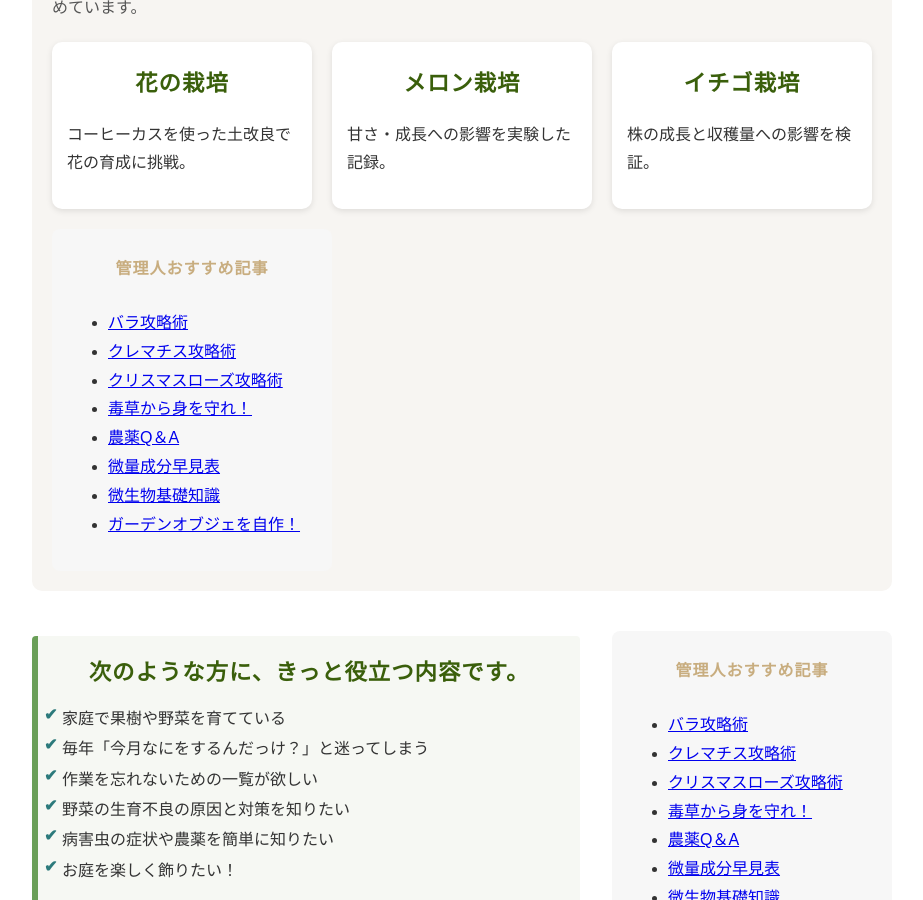
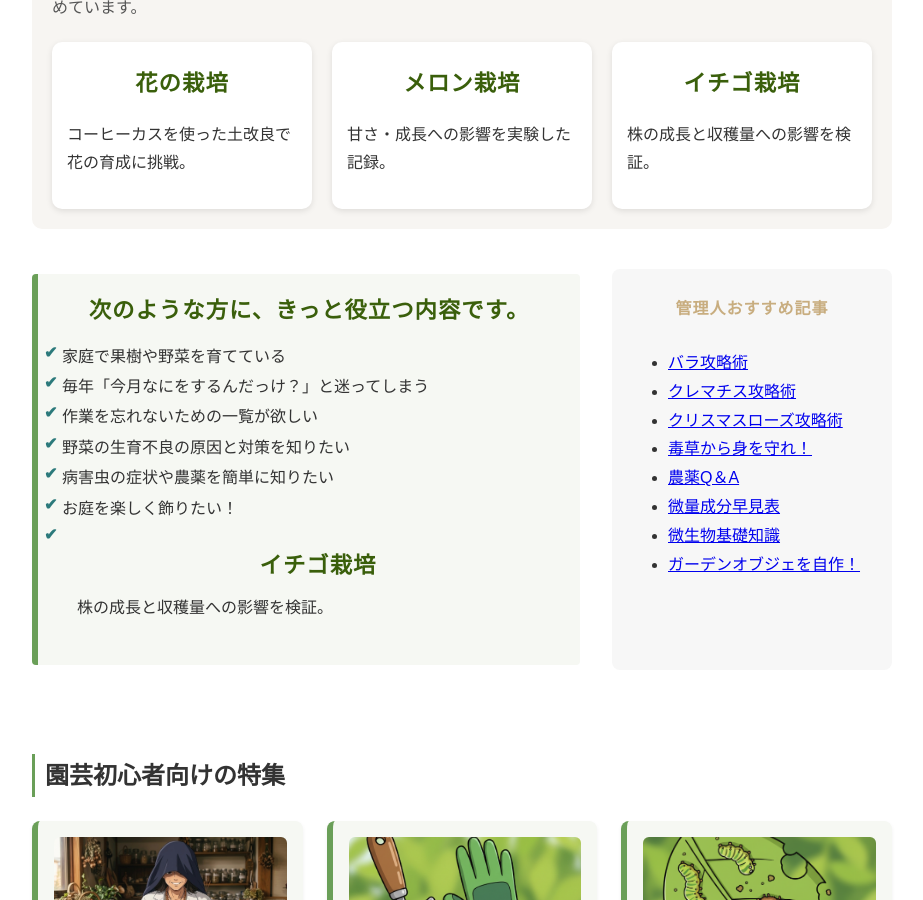
Before and after one commit to shiitake-garden/shiitake-garden.github.io, a Jekyll site: the page built from index_bf.html, in a window 1280 px wide and 900 px high, scrolled down 639 px. Shown: the whole window, without its empty margins (178-1101 px from the left). Built offline with Jekyll 4.4.1, drawn with Linux system fonts in a browser that asks for light colours.

Commit message:
Update index_bf.html

```diff
--- a/index_bf.html
+++ b/index_bf.html
@@ -44,23 +44,6 @@ title: カルティベーションラボ
         <p>株の成長と収穫量への影響を検証。</p>
       </div>
     </a>
-
-
-    <aside class="for-you-sidebar">
-    <h4>管理人おすすめ記事</h4>
-    <ul>
-    <!--  <li><a href="/column/column_syosinsya.html">園芸初心者必須アイテム</a></li>-->
-      <li><a href="/contents/kouryaku/bara.html">バラ攻略術</a></li>
-      <li><a href="/contents/kouryaku/kurematisu.html">クレマチス攻略術</a></li>
-      <li><a href="/contents/kouryaku/kurisumasu.html">クリスマスローズ攻略術</a></li>
-      <li><a href="/contents/caution.html">毒草から身を守れ！</a>
-      <li><a href="/column/column_nouyaku_qa.html">農薬Q＆A</a></li>
-      <li><a href="/column/column_hiryou_biryou.html">微量成分早見表</a></li>
-      <li><a href="/microbe/microbe_gaiyou.html">微生物基礎知識</a></li>
-      <li><a href="/zoukei.html">ガーデンオブジェを自作！</a> </li>
-    <!--  <li><a href="https://www.youtube.com/watch?v=M3w2U4l4_9A">【動画】AI時代のお庭リフォーム術</a></li>-->
-    </ul>
-  </aside>
   </div>
 
 </section>
@@ -78,6 +61,13 @@ title: カルティベーションラボ
       <li>野菜の生育不良の原因と対策を知りたい</li>
       <li>病害虫の症状や農薬を簡単に知りたい</li>
       <li>お庭を楽しく飾りたい！</li>
+      <li>    <a href="/coffee/strawberry.html" class="coffee-card">
+      <div class="card-content">
+        <h3>イチゴ栽培</h3>
+        <p>株の成長と収穫量への影響を検証。</p>
+      </div>
+      </a>
+      </li>
     </ul>
   </div>
 
```
